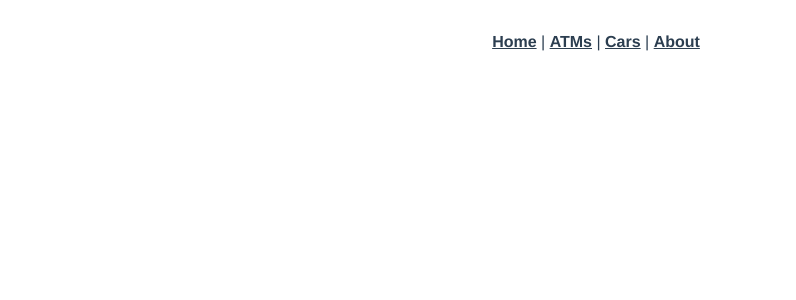
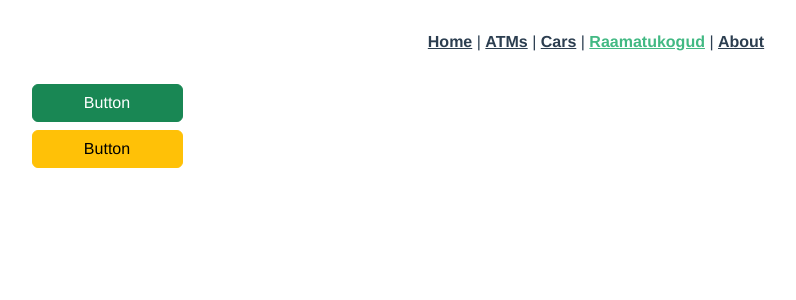
Before and after one commit to raintuur/front_bank_27, a Vue app: page /#/libraries in a window 1280 px wide. Shown: the top 300 px of the page, without its empty margins (44-840 px from the left). Built offline with nearby package versions, Linux system fonts and the light colour scheme.

Commit message:
MIHKEL-FEB-X NO IDEA WHAT I AM DOING

```diff
--- a/src/App.vue
+++ b/src/App.vue
@@ -4,6 +4,7 @@
       <router-link to="/">Home</router-link> |
       <router-link to="/atms">ATMs</router-link> |
       <router-link to="/cars">Cars</router-link> |
+      <router-link to="/libraries">Raamatukogud</router-link> |
       <router-link to="/about">About</router-link>
     </nav>
     <router-view/>
--- /dev/null
+++ b/src/components/library/LibrariesLocationButton.vue
@@ -0,0 +1,11 @@
+<template>
+  <div class="d-grid gap-2 col-6 mx-auto">
+    <button class="btn btn-success" type="button">Button</button>
+    <button class="btn btn-warning" type="button">Button</button>
+  </div>
+</template>
+<script>
+export default {
+  name: 'LibrariesLocationButton'
+}
+</script>
--- a/src/router/index.js
+++ b/src/router/index.js
@@ -4,11 +4,16 @@ import HomeView from '../views/HomeView.vue'
 import CarsView from "@/views/CarsView.vue";
 import AboutView from "@/views/AboutView.vue";
 import AtmsView from "@/views/AtmsView.vue";
+import LibrariesView from "@/views/LibrariesView.vue";
 
 Vue.use(VueRouter)
 
 const routes = [
   {
+    path: '/libraries',
+    name: 'librariesRoute',
+    component: LibrariesView
+  },{
     path: '/cars',
     name: 'carsRoute',
     component: CarsView
--- /dev/null
+++ b/src/views/LibrariesView.vue
@@ -0,0 +1,25 @@
+<template>
+  <div>
+
+    <div class="row">
+
+      <div class="col-3">
+
+        <LibrariesLocationButton/>
+
+
+      </div>
+
+    </div>
+
+  </div>
+</template>
+
+<script>
+import LibrariesLocationButton from "@/components/library/LibrariesLocationButton.vue";
+
+export default {
+  name: "LibrariesView",
+  components: {LibrariesLocationButton}
+}
+</script>
```
